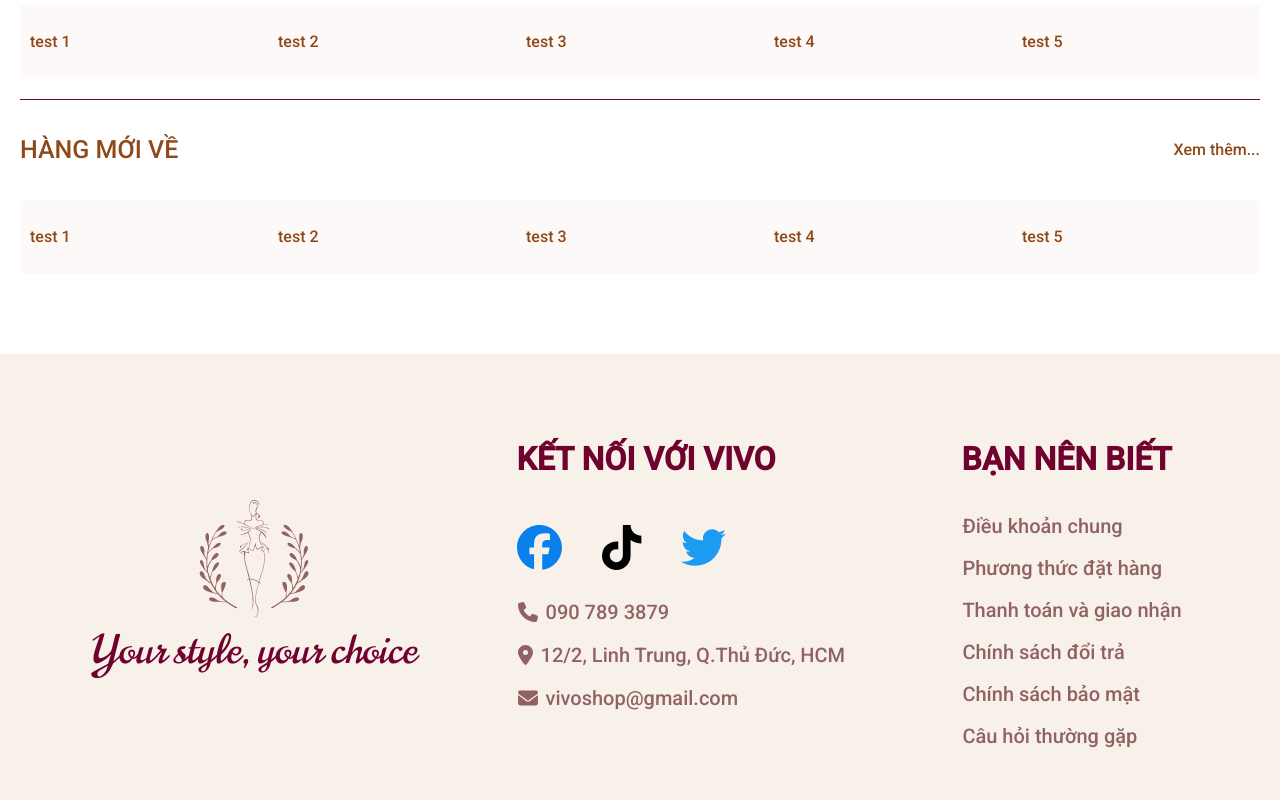
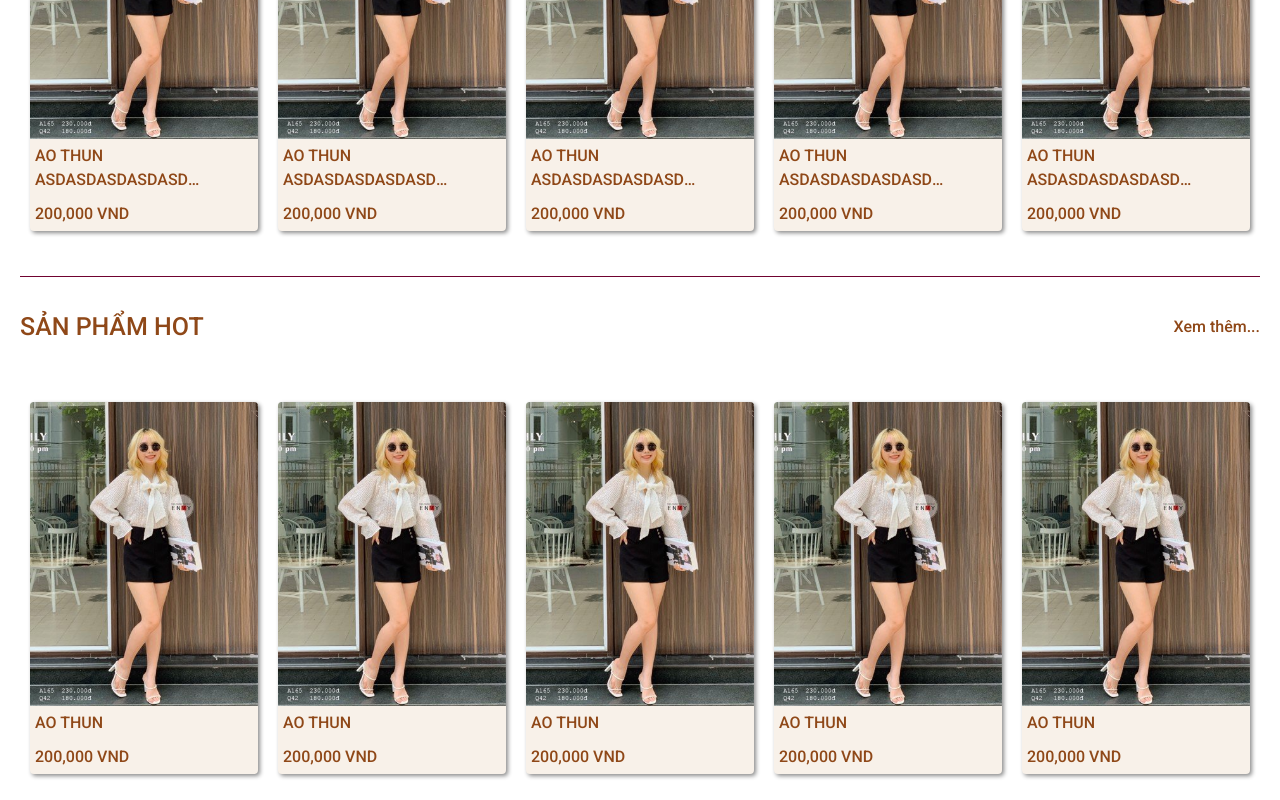
Before and after one commit to river248/vivo-shop-riverdev-web, a React (Create React App) app: page / in a window 1280 px wide. Shown: the part 1140-1940 px from the top of the page. Built offline with nearby package versions, Linux system fonts and the light colour scheme.

Commit message:
Build Card & Skeleton Component.

```diff
--- a/src/assets/images/index.js
+++ b/src/assets/images/index.js
@@ -7,6 +7,7 @@ const images = {
     slide1: require('~/assets/images/1.png'),
     slide2: require('~/assets/images/2.png'),
     slide3: require('~/assets/images/3.png'),
+    candytop: require('~/assets/images/candytop.jpg'),
 }
 
 export default images
--- /dev/null
+++ b/src/components/Card/Card.module.scss
@@ -0,0 +1,57 @@
+.wrapper {
+    min-width: 220px;
+    border-radius: 4px;
+    box-shadow: 2px 2px 4px var(--box-shadow);
+    overflow: hidden;
+    background-color: var(--secondary);
+}
+
+.uppercase {
+    text-transform: uppercase;
+}
+
+.title,
+.content {
+    padding: 5px;
+    user-select: none;
+    display: -webkit-box;
+    -webkit-box-orient: vertical;
+    overflow: hidden;
+}
+
+.title {
+    line-clamp: 2;
+    -webkit-line-clamp: 2;
+}
+
+.content {
+    line-clamp: 5;
+    -webkit-line-clamp: 5;
+}
+
+.tool-tip {
+    background-color: #000;
+    font-size: 1.5rem;
+    font-weight: 100;
+    color: #fff;
+    padding: 5px;
+    border-radius: 4px;
+    margin-top: -10px;
+    width: 100%;
+    display: block;
+    position: relative;
+    box-shadow: 2px 2px 4px var(--box-shadow);
+    text-transform: capitalize;
+
+    &::before {
+        content: '';
+        background-color: #000;
+        width: 10px;
+        height: 10px;
+        transform: rotate(45deg);
+        position: absolute;
+        top: -5px;
+        left: 10px;
+        z-index: -1;
+    }
+}
--- /dev/null
+++ b/src/components/Card/index.js
@@ -0,0 +1,29 @@
+import React from 'react'
+import classNames from 'classnames/bind'
+import Tippy from '@tippyjs/react'
+
+import styles from './Card.module.scss'
+import Image from '../Image'
+
+const cx = classNames.bind(styles)
+
+function Card({ image, title, content, uppercase, onClick }) {
+    const _props = {
+        onClick,
+    }
+
+    const classes = cx('wrapper', {
+        uppercase,
+    })
+    return (
+        <div className={classes} {..._props}>
+            {image && <Image ratio="ratio3x4" url={image} alt={'candytop'} />}
+            <Tippy placement="bottom-start" content={<span className={cx('tool-tip')}>{title}</span>}>
+                <div className={cx('title')}>{title}</div>
+            </Tippy>
+            <div className={cx('content')}>{content}</div>
+        </div>
+    )
+}
+
+export default Card
--- a/src/components/Image/Image.module.scss
+++ b/src/components/Image/Image.module.scss
@@ -23,26 +23,27 @@
     height: unset;
 }
 .ratio1x1 {
-    width: 100%;
     padding-top: 100%;
 }
+.ratio4x6 {
+    padding-top: calc(6 / 4 * 100%);
+}
 
+.ratio6x4 {
+    padding-top: calc(2 / 3 * 100%);
+}
 .ratio3x4 {
-    width: 100%;
+    padding-top: calc(4 / 3 * 100%);
+}
+
+.ratio4x3 {
     padding-top: 75%;
 }
 
-.ratio4x3 {
-    width: 75%;
-    padding-top: 100%;
-}
-
 .ratio16x9 {
-    width: 100%;
     padding-top: 56.25%;
 }
 
 .ratio9x16 {
-    width: 56.25%;
-    padding-top: 100%;
+    padding-top: calc(16 / 9 * 100%);
 }
--- a/src/components/Popper/Popper.module.scss
+++ b/src/components/Popper/Popper.module.scss
@@ -1,8 +1,6 @@
 .wrapper {
     width: 100%;
-    background-color: var(--darkwhite);
     border-radius: 4px;
-    box-shadow: 0px 2px 12px rgb(0 0 0/12%);
     overflow: hidden;
 }
 
--- /dev/null
+++ b/src/components/Skeleton/Skeleton.module.scss
@@ -0,0 +1,44 @@
+.wrapper {
+    display: flex;
+    flex-direction: column;
+    background-color: #fff;
+    box-shadow: 2px 2px 4px var(--box-shadow);
+    border-radius: 4px;
+    overflow: hidden;
+}
+
+.image {
+    width: 100%;
+    height: 200px;
+    animation: skeleton-loading 1s linear infinite alternate;
+}
+
+.title,
+.content {
+    margin-left: 10px;
+    margin-bottom: 10px;
+}
+
+.title {
+    width: calc(100% - 60px);
+    height: 20px;
+    animation: skeleton-loading 1s linear infinite alternate;
+    margin-bottom: 10px;
+    margin-top: 10px;
+}
+
+.content {
+    width: calc(100% - 20px);
+    height: 20px;
+    animation: skeleton-loading 1s linear infinite alternate;
+    margin-right: 10px;
+}
+
+@keyframes skeleton-loading {
+    0% {
+        background-color: rgba(#282828, $alpha: 0.3);
+    }
+    100% {
+        background-color: rgba(#282828, $alpha: 0.1);
+    }
+}
--- a/src/pages/Home/index.js
+++ b/src/pages/Home/index.js
@@ -6,6 +6,7 @@ import Title from '~/components/Title'
 import images from '~/assets/images'
 import { Wrapper as ProductWrapper, FlexWrapper } from '~/components/Popper'
 import SlideShow from '~/components/SlideShow'
+import Card from '~/components/Card'
 
 const cx = classNames.bind(styles)
 
@@ -21,21 +22,45 @@ function Home() {
             <Title content={'sản phẩm mới'} rightContent={'Xem thêm...'} />
             <ProductWrapper flexWrapper>
                 {products.map((product) => (
-                    <FlexWrapper key={product}>test {product}</FlexWrapper>
+                    <FlexWrapper key={product}>
+                        <Card
+                            title={'ao thun asdasdasdasdasd asdasdasd'}
+                            onClick={() => alert('say hi')}
+                            image={images.candytop}
+                            uppercase
+                            content={'200,000 VND'}
+                        />
+                    </FlexWrapper>
                 ))}
             </ProductWrapper>
             <hr />
             <Title content={'sản phẩm hot'} rightContent={'Xem thêm...'} />
             <ProductWrapper flexWrapper>
                 {products.map((product) => (
-                    <FlexWrapper key={product}>test {product}</FlexWrapper>
+                    <FlexWrapper key={product}>
+                        <Card
+                            title={'ao thun'}
+                            onClick={() => alert('say hi')}
+                            image={images.candytop}
+                            uppercase
+                            content={'200,000 VND'}
+                        />
+                    </FlexWrapper>
                 ))}
             </ProductWrapper>
             <hr />
             <Title content={'hàng mới về'} rightContent={'Xem thêm...'} />
             <ProductWrapper flexWrapper>
                 {products.map((product) => (
-                    <FlexWrapper key={product}>test {product}</FlexWrapper>
+                    <FlexWrapper key={product}>
+                        <Card
+                            title={'ao thun'}
+                            onClick={() => alert('say hi')}
+                            image={images.candytop}
+                            uppercase
+                            content={'200,000 VND'}
+                        />
+                    </FlexWrapper>
                 ))}
             </ProductWrapper>
         </div>
```
Also changed, not shown: src/components/Skeleton/index.js (added, +18 -0 lines), src/assets/images/candytop.jpg (added).
